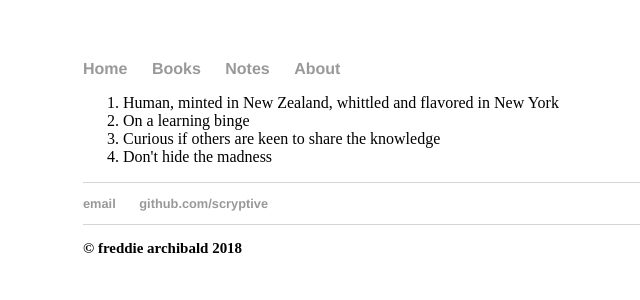
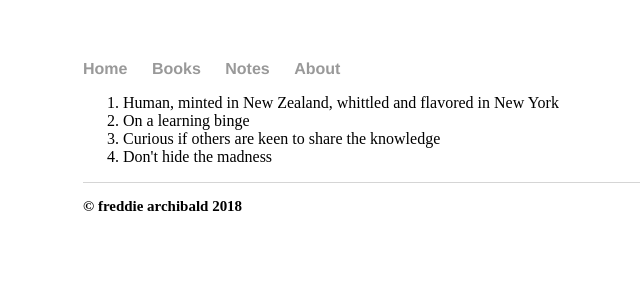
Before and after one commit to scryptive/personal, a Jekyll site: the page built from about/index.html, in a window 1280 px wide. Shown: the top 300 px of the page, without its empty margins (109-749 px from the left). Built offline with Jekyll 4.4.1, drawn with Linux system fonts in a browser that asks for light colours.

Commit message:
Update index.html

```diff
--- a/about/index.html
+++ b/about/index.html
@@ -14,12 +14,5 @@ title: About
 	        		<li>Don't hide the madness</a></li>
 	    		</ol>
 			</nav>
-
-			<footer>
-	    		<ul>
-	        		<li><a href="mailto:archibald.freddie@gmail.com">email</a></li>
-	        		<li><a href="https://github.com/scryptive">github.com/scryptive</a></li>
-				</ul>
-			</footer>
 		</body>
 	</html>
```
